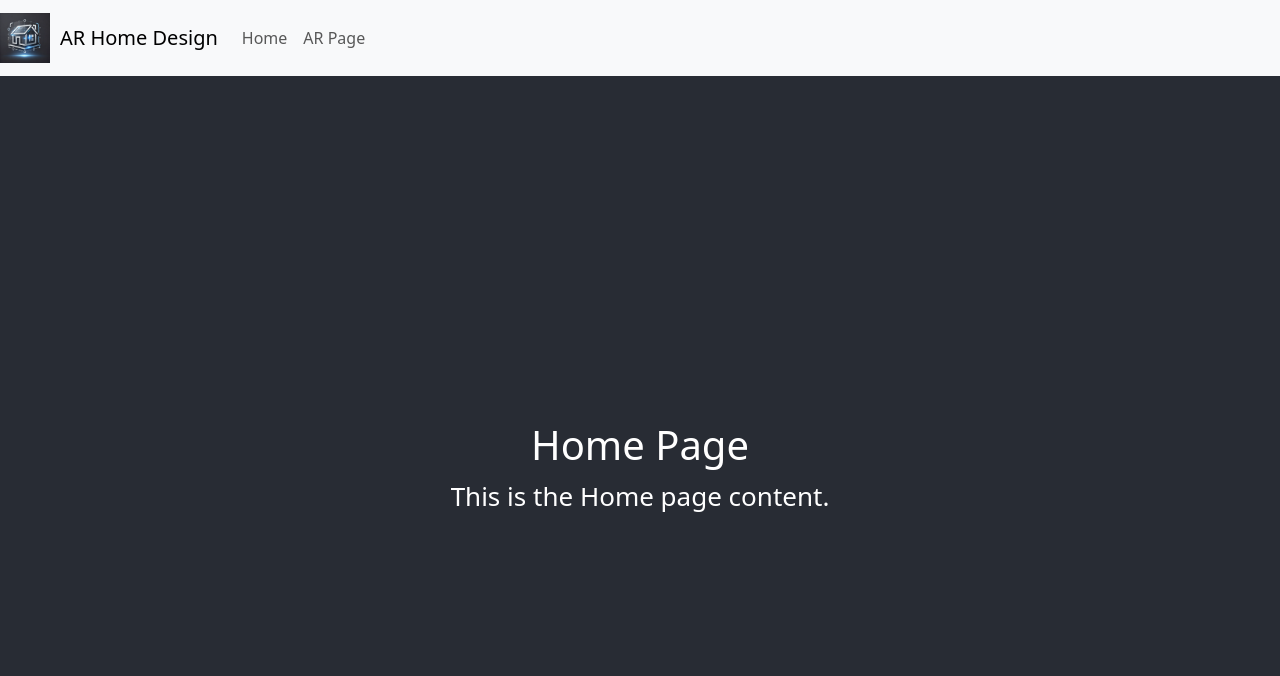
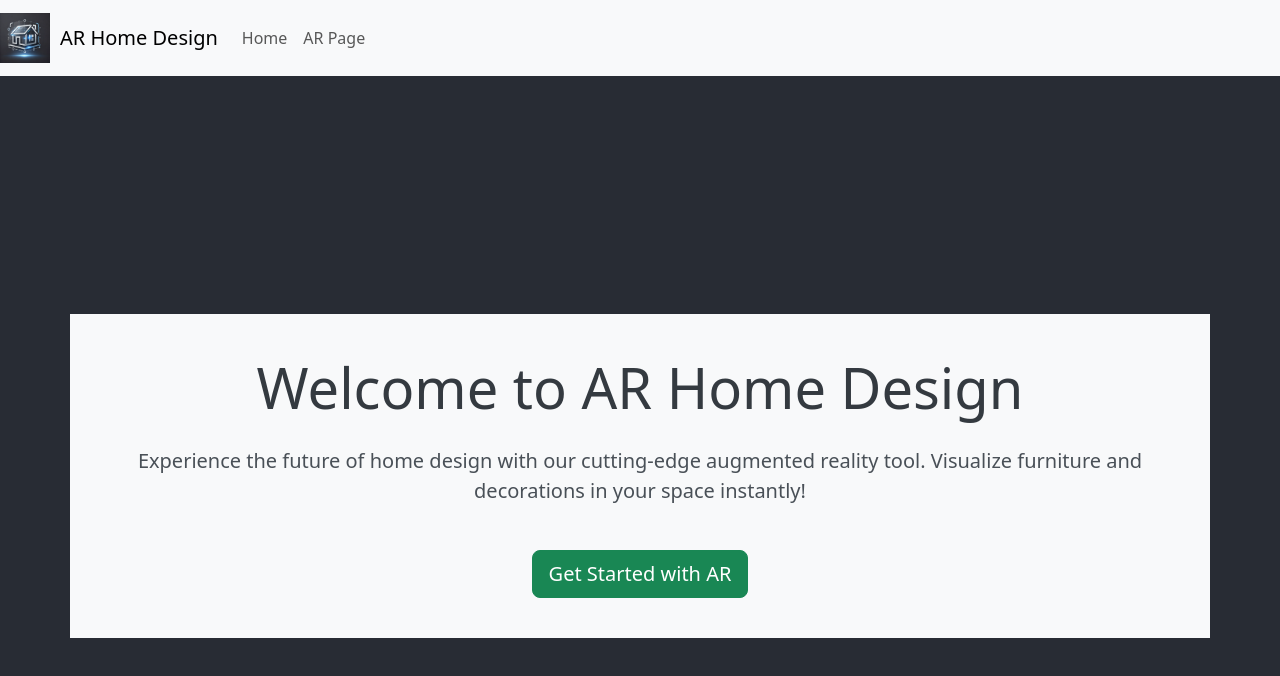
Before and after one commit to kamal1577/ar-home-design, a React (Create React App) app: page / in a window 1280 px wide. Shown: the top 676 px of the page. Built offline with nearby package versions, Linux system fonts and the light colour scheme.

Commit message:
adding content to Home.js and ARPage.js

```diff
--- /dev/null
+++ b/src/components/ARPage.css
@@ -0,0 +1,20 @@
+.ar-container {
+    padding: 40px;
+    background-color: #e9ecef; /* Light grey background */
+  }
+
+  .display-4 {
+    font-weight: bold;
+    color: #343a40;
+  }
+
+  .lead {
+    font-size: 1.2rem;
+    color: #495057;
+  }
+
+  .coming-soon {
+    font-style: italic;
+    font-size: 1rem;
+    color: #6c757d;
+  }
--- a/src/components/ARPage.js
+++ b/src/components/ARPage.js
@@ -1,10 +1,23 @@
 import React from 'react';
+import { Container, Row, Col } from 'react-bootstrap';
+import './ARPage.css'; // Custom CSS for ARPage
 
 const ARPage = () => {
   return (
-    <div>
-      <h1>Welcome to the AR Page</h1>
-    </div>
+    <Container className="ar-container text-center my-5">
+      <Row>
+        <Col>
+          <h1 className="display-4 mb-4">Explore AR Home Design</h1>
+          <p className="lead mb-4">
+            Ready to visualize your furniture and home designs?
+            Use augmented reality to plan and perfect your dream space!
+          </p>
+          <p className="coming-soon">
+            The feature is coming soon! Stay tuned for updates.
+          </p>
+        </Col>
+      </Row>
+    </Container>
   );
 };
 
--- /dev/null
+++ b/src/components/Home.css
@@ -0,0 +1,19 @@
+.home-container {
+    padding: 40px;
+    background-color: #f8f9fa; /* Light grey background */
+  }
+
+  .display-4 {
+    font-weight: 700;
+    color: #343a40; /* Dark grey for a sleek title */
+  }
+
+  .lead {
+    font-size: 1.25rem;
+    color: #6c757d;
+  }
+
+  .get-started-btn {
+    margin-top: 20px;
+    padding: 10px 30px;
+  }
--- a/src/components/Home.js
+++ b/src/components/Home.js
@@ -1,11 +1,23 @@
 import React from 'react';
+import { Container, Row, Col, Button } from 'react-bootstrap';
+import './Home.css'; // Custom CSS for further tweaking
 
 const Home = () => {
   return (
-    <div>
-      <h1>Home Page</h1>
-      <p>This is the Home page content.</p>
-    </div>
+    <Container className="home-container text-center my-5">
+      <Row>
+        <Col>
+          <h1 className="display-4 mb-4">Welcome to AR Home Design</h1>
+          <p className="lead mb-4">
+            Experience the future of home design with our cutting-edge augmented reality tool.
+            Visualize furniture and decorations in your space instantly!
+          </p>
+          <Button href="/ar" variant="success" size="lg" className="get-started-btn">
+            Get Started with AR
+          </Button>
+        </Col>
+      </Row>
+    </Container>
   );
 };
 
```
Also changed, not shown: src/index.css (line endings or trailing spaces).
